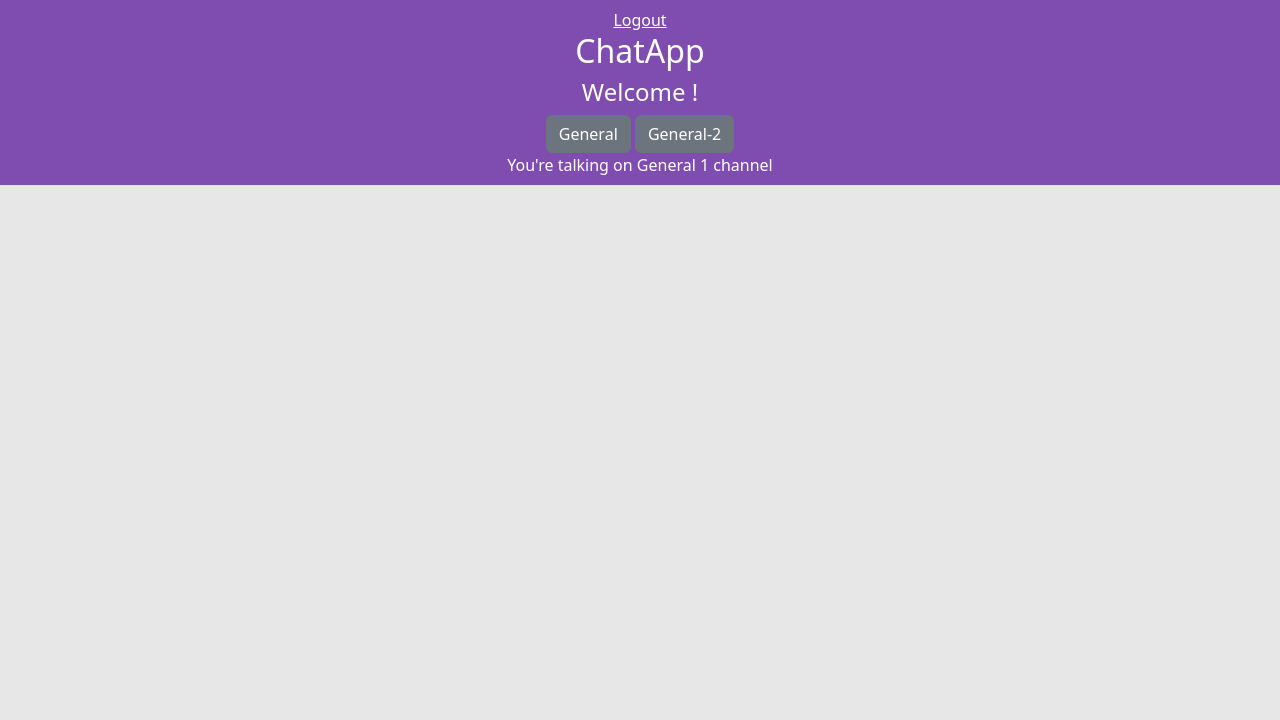
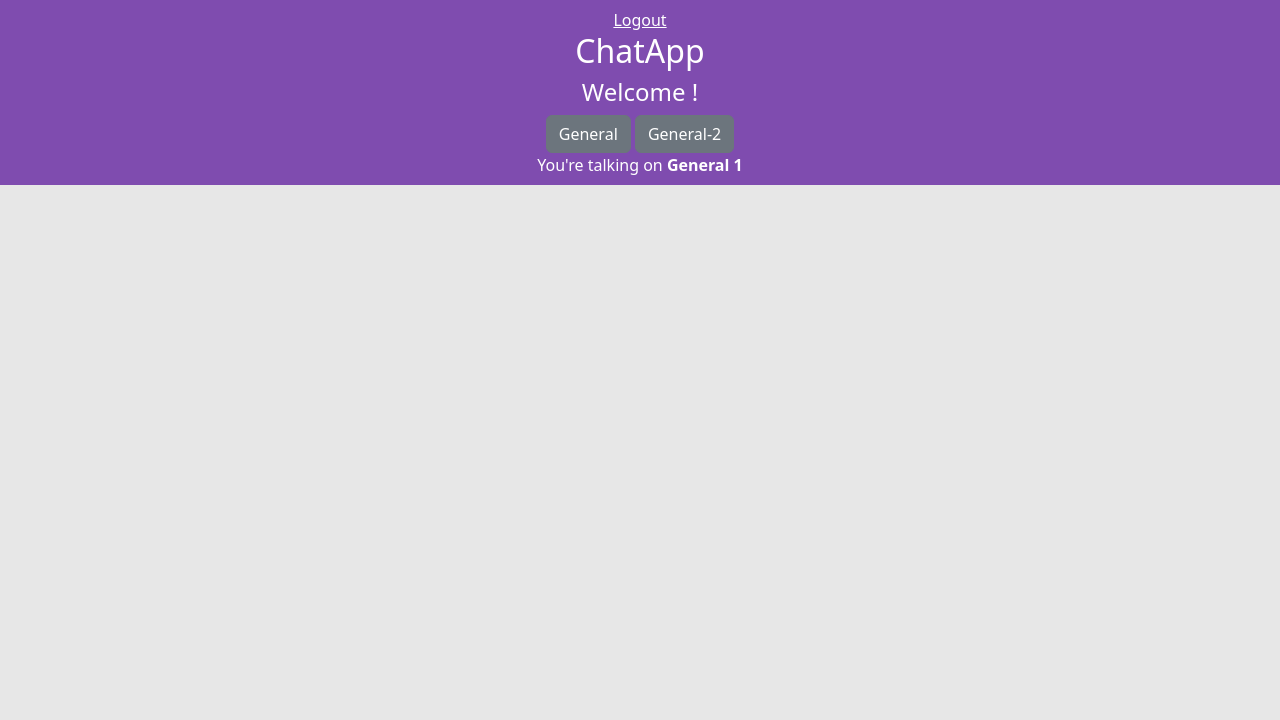
Before and after one commit to zeref80/WebAzureStudia, a PHP site: page / in a window 1280 px wide. Shown: the top 720 px of the page. Run offline with PHP 8.4, Linux system fonts and the light colour scheme; the visitor is signed in with stand-in values (Sample User, id 1); data that the repository does not hold is empty.

Commit message:
Update index.php

```diff
--- a/index.php
+++ b/index.php
@@ -93,7 +93,7 @@ if ($_SERVER['REQUEST_METHOD'] === 'POST' && isset($_POST['content'])) {
                 <button type='submit' name='gen1' class='btn btn-secondary'><style='text-decoration: none; color: white';>General</a></button>
                 <button type='submit' name='gen2' class='btn btn-secondary'><style='text-decoration: none; color: white';>General-2</a></button>
             </form>
-            <div>You're talking on General <?php echo $_SESSION['general_id']; ?> channel </div>
+            <div>You're talking on <b> General <?php echo $_SESSION['general_id']; ?> </b> </div>
         </div>
         <div id="chat-box" class="row p-2 bg-color-gray">
             <!-- Wyświetlanie wiadomości -->
```
